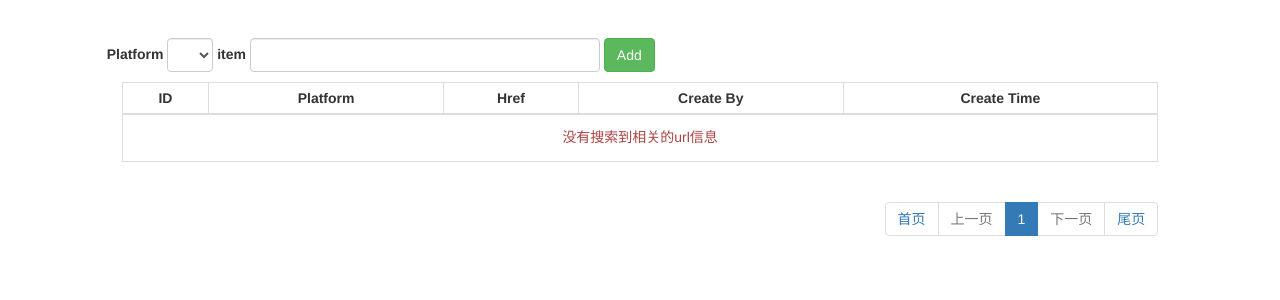
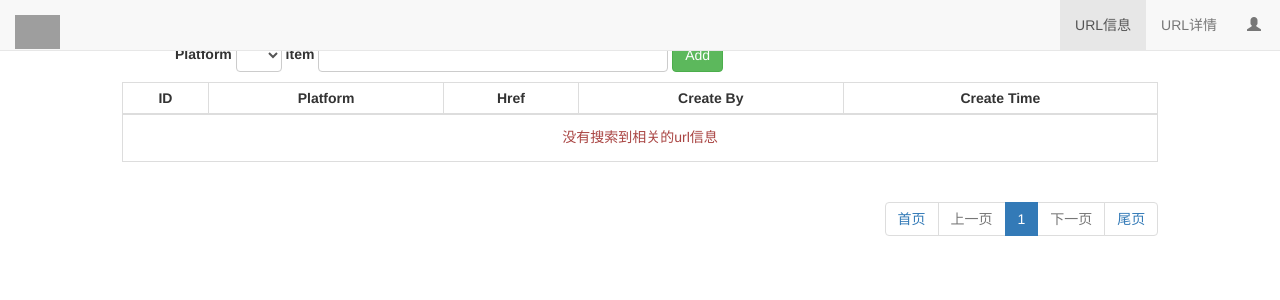
Before and after one commit to GYTFree/boring, a Django app: page /product_urls/ in a window 1280 px wide. Shown: the top 300 px of the page. Run offline with Django 3.2, Linux system fonts and the light colour scheme; data that the repository does not hold is empty; some libraries are stand-ins or nearby versions; grey boxes are pictures that could not be loaded.

Commit message:
web login logout nav

```diff
--- a/crawler/urls.py
+++ b/crawler/urls.py
@@ -2,9 +2,10 @@ from django.urls import path, include
 from crawler import views
 
 urlpatterns = [
-    path('', views.product_urls),
+    path('', views.login),
     path('regist/', views.regist, name='regist'),
     path('login/', views.login, name='login'),
+    path('logout/', views.my_logout, name='logout'),
     path('get_img_code/', views.get_img_code, name='get_img_code'),
     path('product_urls/', views.product_urls, name='product_urls'),
     path('crawle_all/', views.crawle_all, name='crawle_all'),
--- a/crawler/views.py
+++ b/crawler/views.py
@@ -1,10 +1,11 @@
-from django.shortcuts import render, HttpResponse
+from django import forms
+from django.contrib import auth
+from django.forms import widgets
+from django.http import JsonResponse
 from crawler.models import ProductUrl, ProductDetail
 from crawler.crawler import get_product_info, get_urls
-from django.http import JsonResponse
-from django.contrib import auth
-from django import forms
-from django.forms import widgets
+from django.shortcuts import render, HttpResponse, redirect, reverse
+
 
 # Create your views here.
 
@@ -13,7 +14,6 @@ class UserForm(forms.Form):
     password = forms.CharField(widget=widgets.PasswordInput, min_length=8)
     re_password = forms.CharField(widget=widgets.PasswordInput, min_length=8)
     email = forms.EmailField()
-
 
 
 def get_img_code(request):
@@ -50,6 +50,11 @@ def login(request):
     return render(request, 'crawler/login.html')
 
 
+def my_logout(request):
+    auth.logout(request)
+    return redirect(reverse('login'))
+
+
 def product_urls(request):
     urls = ProductUrl.objects.all()
     platforms = ProductUrl.objects.values('platform').distinct()
@@ -76,6 +81,7 @@ def product_urls(request):
         'curr_page': curr_page,
         'platforms': platforms,
         'total_pages': total_pages,
+        'username': request.user.username,
     }
 
     return render(request, 'crawler/product_urls.html', context=context)
@@ -118,7 +124,8 @@ def url_detail(request):
         'details': results,
         'page_range': page_range,
         'curr_page': curr_page,
-        'total_pages': total_pages
+        'total_pages': total_pages,
+        'username': request.user.username,
     }
     return render(request, 'crawler/urls_detail.html', context=context)
 
--- a/templates/crawler/base.html
+++ b/templates/crawler/base.html
@@ -1,3 +1,4 @@
+{% load static %}
 <!DOCTYPE html>
 <html lang="en">
 <head>
@@ -17,6 +18,36 @@
     {% endblock %}
 </head>
 <body>
+<nav class="navbar navbar-default navbar-fixed-top">
+    <div class="container-fluid">
+        <!-- Brand and toggle get grouped for better mobile display -->
+        <div class="navbar-header">
+            <a class="navbar-brand" href="#"><img src="{% static 'crawler/imgs/logo.png' %}" style="width: 100%;height: 170%;"
+                                                  alt=""></a>
+        </div>
+        <!-- Collect the nav links, forms, and other content for toggling -->
+        <div class="collapse navbar-collapse pull-right">
+            <ul class="nav navbar-nav">
+                <li class="active" id="nav-url"><a href="{% url 'crawler:product_urls' %}">URL信息</a></li>
+                <li id="nav-detail"><a href="{% url 'crawler:url_detail' %}">URL详情</a></li>
+            </ul>
+            <ul class="nav navbar-nav navbar-right">
+                <li class="dropdown">
+                    <a href="#" class="dropdown-toggle" data-toggle="dropdown" role="button"
+                       aria-haspopup="true" aria-expanded="false">
+                        <span class="glyphicon glyphicon-user"></span>&nbsp;{{ username }}
+                    </a>
+                    <ul class="dropdown-menu">
+                        <li><a href="#">账户信息</a></li>
+                        <li><a href="{% url 'logout' %}">退出</a></li>
+                    </ul>
+                </li>
+            </ul>
+        </div>
+        <!-- /.navbar-collapse -->
+    </div>
+    <!-- /.container-fluid -->
+</nav>
 {% block body %}
 
 {% endblock %}
--- a/templates/crawler/login.html
+++ b/templates/crawler/login.html
@@ -43,7 +43,8 @@
                 </div>
                 <div class="form-group">
                     <a href="#" class="pull-left">忘记密码？</a>
-                    <a href="{% url 'crawler:regist' %}" class="pull-right">新用户</a>
+{#                    <a href="{% url 'crawler:regist' %}" class="pull-right">新用户</a>#}
+                    <a href="#" class="pull-right">注册新用户</a>
                 </div>
             </form>
         </div>
@@ -68,7 +69,7 @@
             },
             success: function (data) {
                 if (data.user) {
-                    location.href = '/';
+                    location.href = "{% url 'product_urls' %}";
                 } else {
                     $(".error_msg").text(data.msg);
                 }
--- a/templates/crawler/product_urls.html
+++ b/templates/crawler/product_urls.html
@@ -3,7 +3,7 @@
 {% block body %}
     <div class="container-fluid">
         <div class="row">
-            <div class="col-md-8  col-md-offset-1">
+            <div class="col-md-8  col-md-offset-1" style="margin-left: 175px">
                 <div class="row">
                     <form class="form-inline">
                         {% csrf_token %}
```
Also changed, not shown: templates/crawler/urls_detail.html (+8 -0 lines).
